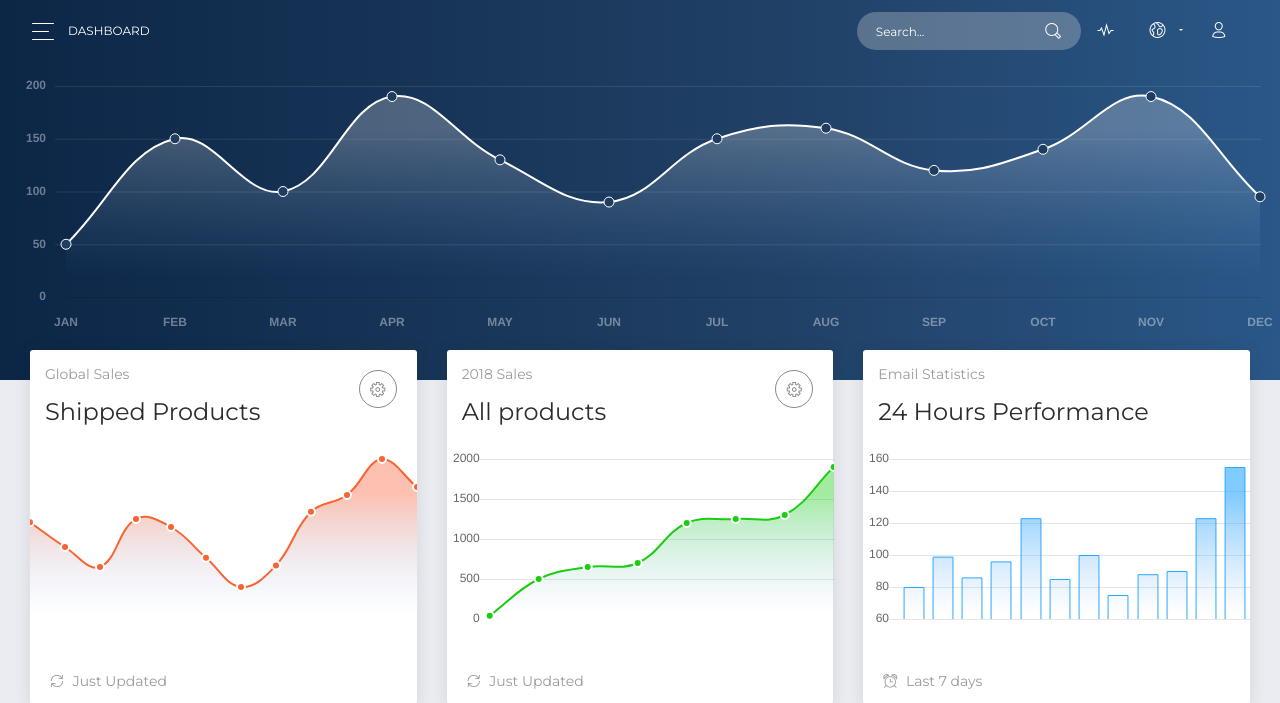
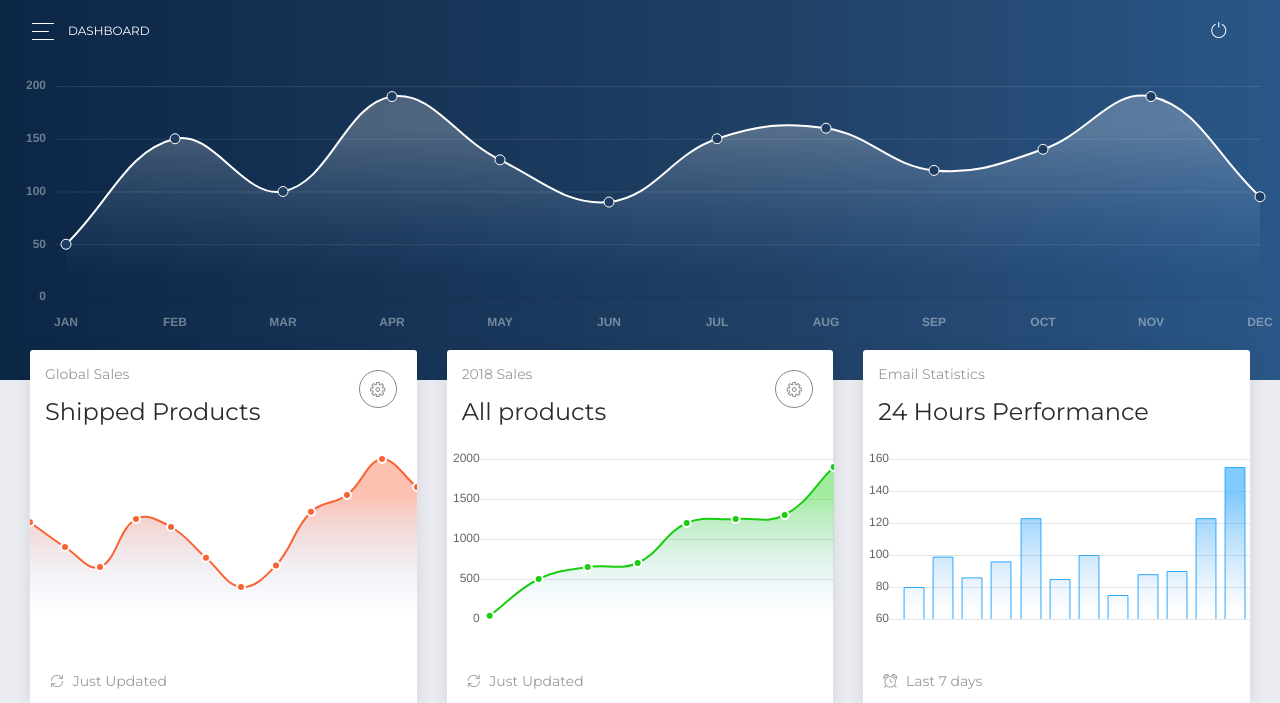
Before and after one commit to mazidahmad/TAWebAset, a PHP site: page / in a window 1280 px wide. Shown: the top 703 px of the page. Run offline with PHP 8.4, Linux system fonts and the light colour scheme; the visitor is signed in with stand-in values (Sample User, id 1); some libraries are stand-ins or nearby versions.

Commit message:
edit navbar

```diff
--- a/index.php
+++ b/index.php
@@ -50,43 +50,12 @@
             <span class="navbar-toggler-bar navbar-kebab"></span>
           </button>
           <div class="collapse navbar-collapse justify-content-end" id="navigation">
-            <form>
-              <div class="input-group no-border">
-                <input type="text" value="" class="form-control" placeholder="Search...">
-                <div class="input-group-append">
-                  <div class="input-group-text">
-                    <i class="now-ui-icons ui-1_zoom-bold"></i>
-                  </div>
-                </div>
-              </div>
-            </form>
             <ul class="navbar-nav">
               <li class="nav-item">
-                <a class="nav-link" href="#pablo">
-                  <i class="now-ui-icons media-2_sound-wave"></i>
+                <a class="nav-link" href="link/logout-action.php">
+                  <i class="now-ui-icons media-1_button-power"></i>
                   <p>
-                    <span class="d-lg-none d-md-block">Stats</span>
-                  </p>
-                </a>
-              </li>
-              <li class="nav-item dropdown">
-                <a class="nav-link dropdown-toggle" id="navbarDropdownMenuLink" data-toggle="dropdown" aria-haspopup="true" aria-expanded="false">
-                  <i class="now-ui-icons location_world"></i>
-                  <p>
-                    <span class="d-lg-none d-md-block">Some Actions</span>
-                  </p>
-                </a>
-                <div class="dropdown-menu dropdown-menu-right" aria-labelledby="navbarDropdownMenuLink">
-                  <a class="dropdown-item" href="#">Action</a>
-                  <a class="dropdown-item" href="#">Another action</a>
-                  <a class="dropdown-item" href="#">Something else here</a>
-                </div>
-              </li>
-              <li class="nav-item">
-                <a class="nav-link" href="#pablo">
-                  <i class="now-ui-icons users_single-02"></i>
-                  <p>
-                    <span class="d-lg-none d-md-block">Account</span>
+                    <span class="d-lg-none d-md-block">Logout</span>
                   </p>
                 </a>
               </li>
--- a/link/sidebar.php
+++ b/link/sidebar.php
@@ -13,28 +13,45 @@
       <div class="sidebar-wrapper" id="sidebar-wrapper">
         <ul class="nav">
           <li class="active ">
-            <a href="./dashboard.html" class="d-flex align-items-center">
+            <a href="index.php" class="d-flex align-items-center">
               <i class="now-ui-icons design_app"></i>
               <h5 class="font-weight-bold mb-0">Dashboard</h5>
             </a>
           </li>
+
           <li>
-            <a href="./icons.html" class="d-flex align-items-center">
-              <i class="now-ui-icons education_atom"></i>
-              <h5 class="font-weight-bold mb-0">Daftar Kebutuhan Pemeliharaan Barang Milik Daerah</h5>
+            <a href="#pageSubmenu" data-toggle="collapse" aria-expanded="false" class="dropdown-toggle d-flex align-items-center">
+              <i class="now-ui-icons ui-1_bell-53"></i>
+              <h5 class="font-weight-bold mb-0">Inventarisasi Aset</h5>
             </a>
+            <ul class="collapse list-unstyled" id="pageSubmenu">
+              <li>
+                  <a href="#">Page 1</a>
+              </li>
+              <li>
+                  <a href="#">Page 2</a>
+              </li>
+              <li>
+                  <a href="#">Page 3</a>
+              </li>
+            </ul>
           </li>
           <li>
-            <a href="./map.html" class="d-flex align-items-center">
-              <i class="now-ui-icons location_map-big"></i>
-              <h5 class="font-weight-bold mb-0">Jadwal Pemeliharaan</h5>
+            <a href="#pageSubmenu2" data-toggle="collapse" aria-expanded="false" class="dropdown-toggle d-flex align-items-center">
+              <i class="now-ui-icons ui-1_bell-53"></i>
+              <h5 class="font-weight-bold mb-0">Pemeliharaan Aset</h5>
             </a>
-          </li>
-          <li>
-            <a href="./notifications.html" class="d-flex align-items-center">
-              <i class="now-ui-icons ui-1_bell-53"></i>
-              <h5 class="font-weight-bold mb-0">Kartu Pemeliharaan Barang</h5>
-            </a>
+            <ul class="collapse list-unstyled" id="pageSubmenu2">
+              <li>
+                  <a href="#">Page 1</a>
+              </li>
+              <li>
+                  <a href="#">Page 2</a>
+              </li>
+              <li>
+                  <a href="#">Page 3</a>
+              </li>
+            </ul>
           </li>
         </ul>
       </div>
```
Also changed, not shown: link/sidebar-maintain.php (added, +41 -0 lines), link/blank.php (added), link/home.php (added).
